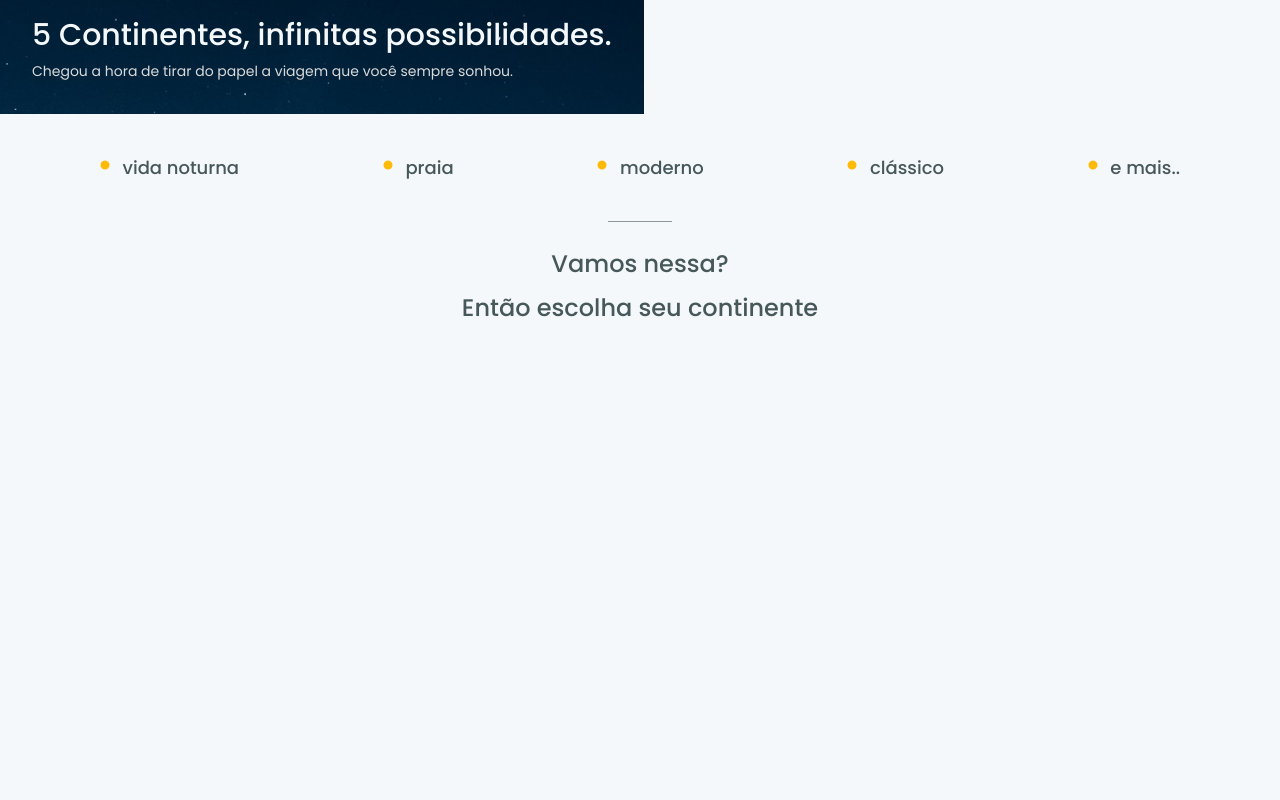
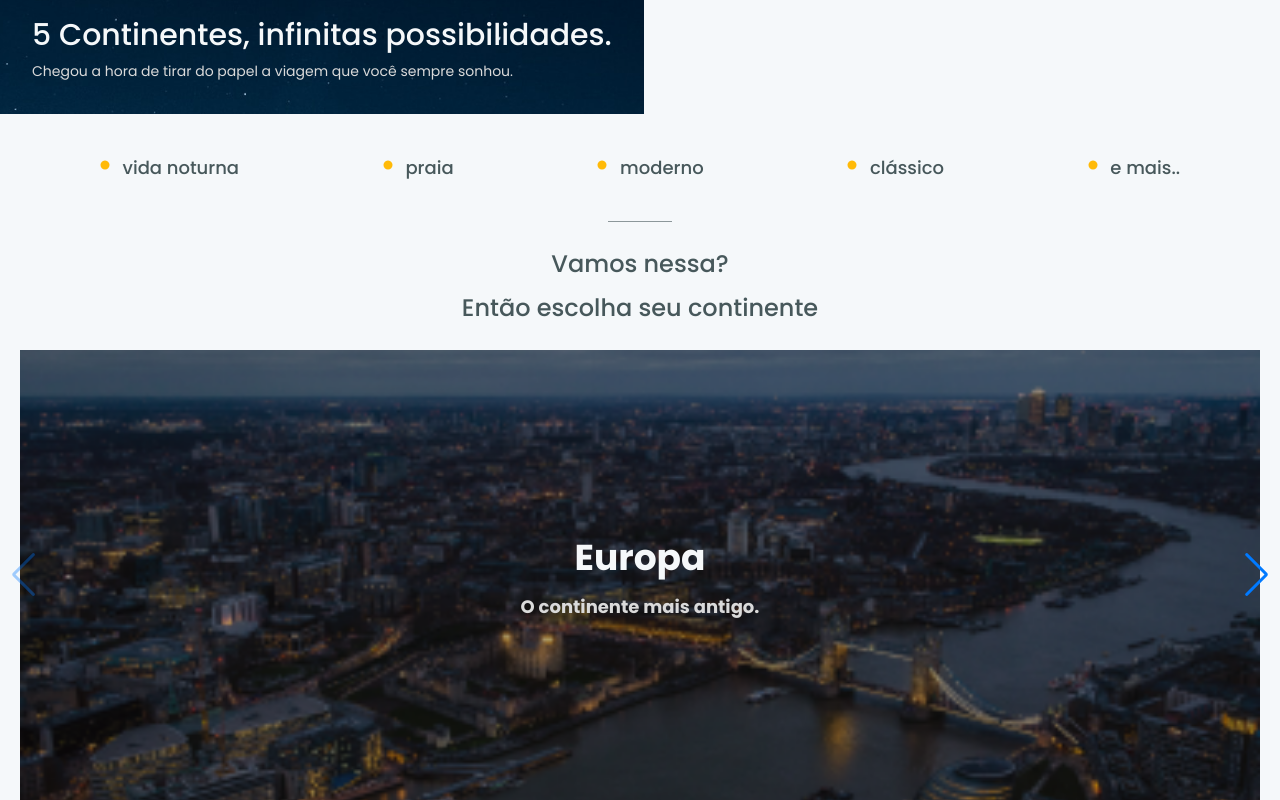
Before and after one commit to SitaGomes/wordltrip-ignite, a Next.js app: page / in a window 1280 px wide. Shown: the part 347-1147 px from the top of the page. Before the commit the page ends 800 px from the top, so only its background shows below. Built offline with nearby package versions, Linux system fonts and the light colour scheme; data requests are answered from the project's data file.

Commit message:
Fix: home

```diff
--- a/src/pages/index.tsx
+++ b/src/pages/index.tsx
@@ -1,14 +1,25 @@
 import Head from 'next/head'
-import type { NextPage } from 'next'
+import type { GetServerSideProps, NextPage } from 'next'
 
-import { Box, Divider, Center, VStack } from '@chakra-ui/react'
+import { Box, Divider, Center } from '@chakra-ui/react'
 
 import { Header } from '../components/Header'
 import { HomeBanner } from '../components/Home/Banner'
 import { HomeList } from '../components/Home/List'
-import { SwiperLabel } from '../components/Home/Swiper/Label'
+import { HomeSwiper } from '../components/Home/Swiper'
 
-const Home: NextPage = () => {
+interface HomeProps {
+  data: {
+    continents: string[],
+    exerts: string[],
+    urls: string[]
+  }
+}
+
+const Home: NextPage<HomeProps> = ({data}) => {
+
+  console.log(data)
+
   return (
     <>
       <Head>
@@ -27,16 +38,32 @@ const Home: NextPage = () => {
           <Divider w="16" borderColor="gray.700"/>
         </Center>
 
-        <Center py="6">
-          <VStack>
-            <SwiperLabel> Vamos nessa? </SwiperLabel>
-           <SwiperLabel> Então escolha seu continente </SwiperLabel>
-          </VStack>
-        </Center>
+        <HomeSwiper props={data}/>
 
       </Box>
     </>
   )
 }
 
+export const getServerSideProps: GetServerSideProps = async () => {
+
+  const response = await fetch("http://localhost:3333/continents")
+  const exertResponse = await fetch("http://localhost:3333/exerts")
+  const urlResponse = await fetch("http://localhost:3333/urls")
+
+  const continents = await response.json()
+  const exerts = await exertResponse.json()
+  const urls = await urlResponse.json()
+
+  const data = {
+    continents,
+    exerts,
+    urls
+  }
+
+  return {
+    props: {data}
+  }
+}
+
 export default Home
```
